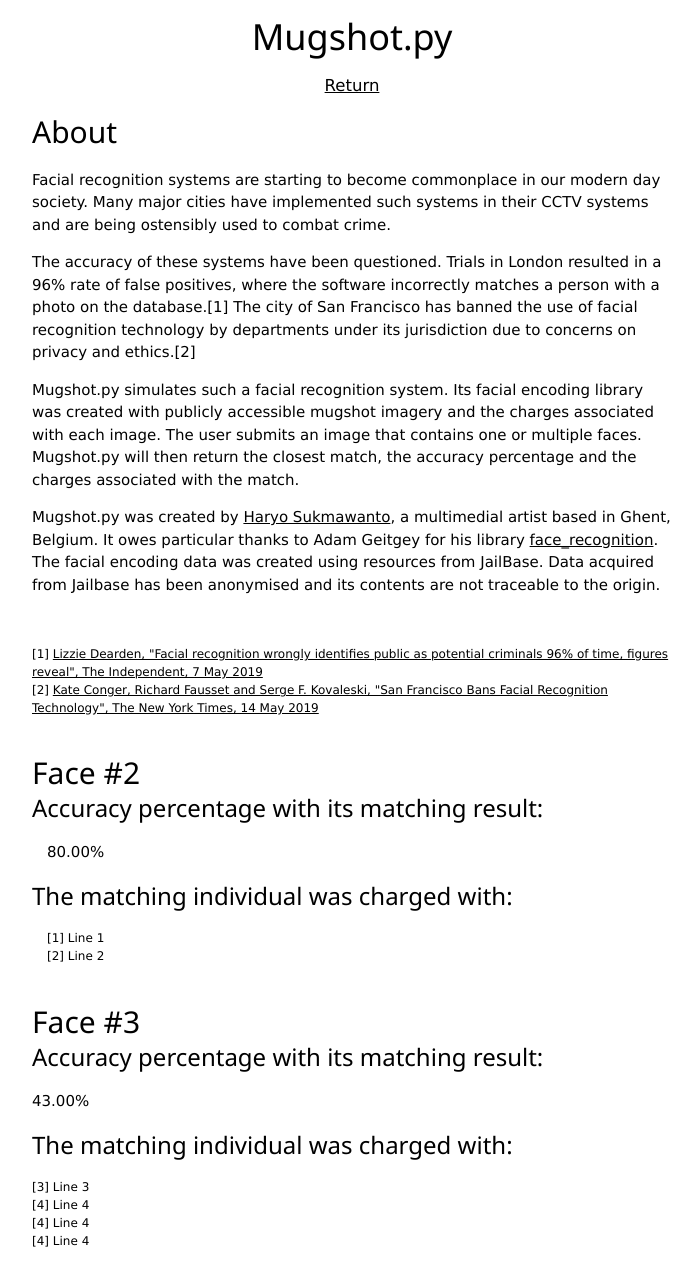
After one commit to haryo-s/Mugshot, a Flask app: page /about in a window 1280 px wide. The commit adds this page. Shown: the whole page, without its empty margins (288-988 px from the left). Run offline with Flask 2, Linux system fonts and the light colour scheme.

Commit message:
- Added about page - Stylizing and formatting of site - Formatted results

```diff
--- a/Mugshot.py
+++ b/Mugshot.py
@@ -13,7 +13,7 @@ import math
 from PIL import Image, ImageDraw
 from flask import jsonify
 
-DATASET = 'mugshot\dataset\datasetjailbase.json'
+DATASET = 'D:\Photography\CurrentProjects\Mugshot\mugshot\dataset\datasetjailbase.json'
 # Below for use on droplet
 # DATASET = '/root/Mugshot/dataset/datasetjailbase.json'
 THRESHOLD = 0.6
--- a/Site.py
+++ b/Site.py
@@ -13,10 +13,10 @@ memcache = {}
 #######################
 
 def python_list_to_html(list):
-    html_list = "<ul>\n"
+    html_list = "<ul class=\"mt-decrease10 pb3\" style=\"list-style-type:none;\">\n"
 
     for item in list:
-        html_list += "<li>" + str(item) + "</li>\n"
+        html_list += "<li class=\"pl1 f-80\">" + str(item) + "</li>\n"
 
     html_list += "</ul>"
 
@@ -32,13 +32,18 @@ def encode_image(pil_img):
 
 def results_to_html(percentage, charges, face_number):
     match_percentage = "{0:.2f}%".format(percentage * 100)
-    l1 = "<h2>Face #" + str(face_number) + "'s accuracy with its matching result was: </h2>\n"
-    l2 = "<h3>" + match_percentage + "</h3>\n"
+    # l1 = "<h2 class=\"f-100\">Face #" + str(face_number) + "'s accuracy with its matching result was: </h2>\n" \
+    #      "<p>" + match_percentage + "</p>\n" \
+    #      "<h2 class=\"f-100\">The matching individual was charged with: </h2>\n" \
+    #      "<p>" + charges + "</p>\n"
 
-    l3 = "<h2>The matching individual was charged with: </h2>\n"
-    l4 = "<h3>" + charges + "</h3>\n"
+    l1 = "<h2 class=\"f-100\">Face #" + str(face_number) +  "</h2>\n" \
+         "<h3 class=\"mt-decrease15 f-100\">Accuracy percentage with its matching result: </h3>\n" \
+         "<p class=\"mt-decrease10 pl1\">" + match_percentage + "</p>\n" \
+         "<h3 class=\"-100\">The matching individual was charged with: </h3>\n" \
+         "<p>\n" + charges + "</p>\n"
 
-    return l1 + l2 + l3+ l4
+    return l1
 
 ##############################
 # FLASK/WEB SERVER FUNCTIONS #
@@ -79,5 +84,9 @@ def upload_image():
     # If no valid image file was uploaded, show the file upload form:
     return render_template('index.html')
 
+@app.route('/about')
+def about_page():
+    return render_template('about.html')
+
 if __name__ == "__main__":
     app.run(host='0.0.0.0', port=5001, debug=True)
--- a/static/styles/style.css
+++ b/static/styles/style.css
@@ -5,7 +5,7 @@ ul {
   }
 
 .content-center {
-  width: 30%;
+  width: 50%;
 
 	position: absolute;
 	top:0;
@@ -69,5 +69,156 @@ ul {
 
   -webkit-transition-duration: 0.2s; /* Safari */
   transition-duration: 0.2s;
+  }
 
+.mt-decrease15 {
+  margin-top: -15px;
 }
+
+.mt-decrease5 {
+  margin-top: -10px;
+}
+
+.mt-decrease5 {
+  margin-top: -5px;
+}
+
+.f-110 {
+  font-size: 110%
+}
+
+.f-80 {
+  font-size: 80%
+}
+
+.f-60 {
+  font-size: 60%
+}
+
+.w30 {
+    width: 30%
+}
+
+.w40 {
+    width: 40%
+}
+
+.w80 {
+    width: 80%
+}
+
+.w90 {
+    width: 90%
+}
+
+.w100 {
+    width: 100%
+}
+
+.h0 {
+    height: 0
+}
+
+.mw-6 {
+    max-width: 35.52713678800501rem
+}
+
+.mw-40 {
+    max-width: 40%
+}
+
+.mw-100 {
+    max-width: 100%
+}
+
+.pl1 {
+  padding-left: 1rem
+}
+
+.pl3 {
+  padding-left: 1.25rem
+}
+
+.pv6 {
+  padding-top: 2.44140625rem
+}
+
+.pv8 {
+  padding-top: 3.814697265625rem
+}
+
+.pt1 {
+  padding-top: 1rem
+}
+
+.pt3 {
+  padding-top: 1.25rem
+}
+
+.pt5 {
+  padding-top: 1.953125rem
+}
+
+.pt8 {
+  padding-top: 3.814697265625rem
+}
+
+.pv6 {
+  padding-bottom: 2.44140625rem
+}
+
+.pv8 {
+  padding-bottom: 3.814697265625rem
+}
+
+.pb0 {
+  padding-bottom: 0
+}
+
+.pb1 {
+  padding-bottom: .5rem
+}
+
+.pb3 {
+  padding-bottom: 1.25rem
+}
+
+.pb6 {
+  padding-bottom: 2.44140625rem
+}
+
+.pb7 {
+  padding-bottom: 3.0517578125rem
+}
+
+.pb8 {
+  padding-bottom: 3.814697265625rem
+}
+
+.mr4 {
+  margin-right: 1.5625rem
+}
+
+.mt3 {
+  margin-top: 1.25rem
+}
+
+.mt5 {
+  margin-top: 1.953125rem
+}
+
+.mt6 {
+  margin-top: 2.44140625rem
+}
+
+.mt8 {
+  margin-top: 3.814697265625rem
+}
+
+.mb3 {
+  margin-bottom: 1.25rem
+}
+
+.mb8 {
+  margin-bottom: 3.814697265625rem
+}
--- /dev/null
+++ b/templates/about.html
@@ -0,0 +1,88 @@
+<!doctype html>
+<html>
+
+<head>
+  <title>Mugshot.py</title>
+
+  <link rel="stylesheet" type="text/css" href="{{ url_for('static',filename='styles/style.css') }}">
+  <link rel="stylesheet" href="https://www.w3schools.com/w3css/4/w3.css">
+</head>
+
+<body class="content-center">
+  <div class="text-center">
+    <h1 class="">Mugshot.py</h1>
+
+    <a class="link text-center pb3 f-110" href="./">Return</a>
+  </div>
+
+  <div>
+    <div class="pb1">
+      <h2>About</h2>
+      <p>
+        Facial recognition systems are starting to become commonplace in our modern day society. Many major cities have
+        implemented such systems in their CCTV systems and are being ostensibly used to combat crime.
+      </p>
+      <p>
+        The accuracy of these systems have been questioned. Trials in London resulted in a 96% rate of false positives,
+        where the software incorrectly matches a person with a photo on the database.[1] The city of San Francisco has
+        banned the use of facial recognition technology by departments under its jurisdiction due to concerns on privacy
+        and ethics.[2]
+      </p>
+
+      <p>
+        Mugshot.py simulates such a facial recognition system. Its facial encoding library was created with publicly
+        accessible mugshot imagery and the charges associated with each image. The user submits an image that contains
+        one or multiple faces. Mugshot.py will then return the closest match, the accuracy percentage and the charges
+        associated with the match.
+      </p>
+
+      <p>
+        Mugshot.py was created by <a class="link" href="http://www.haryosukmawanto.com/">Haryo Sukmawanto</a>, a
+        multimedial artist based in Ghent, Belgium. It owes particular thanks to Adam Geitgey for his library <a
+          class="link" href="https://github.com/ageitgey/face_recognition">face_recognition</a>. The facial encoding
+        data was created using resources from <a class="link" hrtef="https://www.jailbase.com/">JailBase</a>. Data
+        acquired from Jailbase has been anonymised and its contents are not traceable to the origin.
+      </p>
+
+      <p class="pb3">
+        <ul style="list-style-type:none;">
+          <li class="f-80">[1] <a class="link"
+              href="https://www.independent.co.uk/news/uk/home-news/facial-recognition-london-inaccurate-met-police-trials-a8898946.html">Lizzie
+              Dearden, "Facial recognition wrongly identifies public as potential criminals 96% of time, figures
+              reveal", The Independent, 7 May 2019</a></li>
+          <li class="f-80">[2] <a class="link"
+              href="https://owl.purdue.edu/owl/research_and_citation/chicago_manual_17th_edition/cmos_formatting_and_style_guide/web_sources.html">Kate
+              Conger, Richard Fausset and Serge F. Kovaleski, "San Francisco Bans Facial Recognition Technology", The
+              New York Times, 14 May 2019</a></li>
+        </ul>
+      </p>
+    </div>
+
+  </div>
+
+  <h2 class="f-100">Face #2 </h2>
+  <h3 class="mt-decrease15 f-100">Accuracy percentage with its matching result: </h3>
+  <p class="mt-decrease10 pl1"> 80.00% </p>
+  <h3 class="f-100">The matching individual was charged with: </h3>
+  <p>
+    <ul class="mt-decrease10 pb3" style="list-style-type:none;">
+      <li class="pl1 f-80">[1] Line 1</li>
+      <li class="pl1 f-80">[2] Line 2</li>
+    </ul>
+  </p>
+
+  <h2 class="f-100">Face #3 </h2>
+  <h3 class="mt-decrease15 f-100">Accuracy percentage with its matching result: </h3>
+  <p class=""> 43.00% </p>
+  <h3 class="f-100">The matching individual was charged with: </h3>
+  <p>
+    <ul class="pb3" style="list-style-type:none;">
+      <li class="f-80">[3] Line 3</li>
+      <li class="f-80">[4] Line 4</li>
+      <li class="f-80">[4] Line 4</li>
+      <li class="f-80">[4] Line 4</li>
+    </ul>
+  </p>
+</body>
+
+</html>
```
Also changed, not shown: templates/index.html (+3 -8 lines), templates/results.html (+7 -4 lines), 1 other file. Lines whose indentation alone changed are shown as unchanged.
